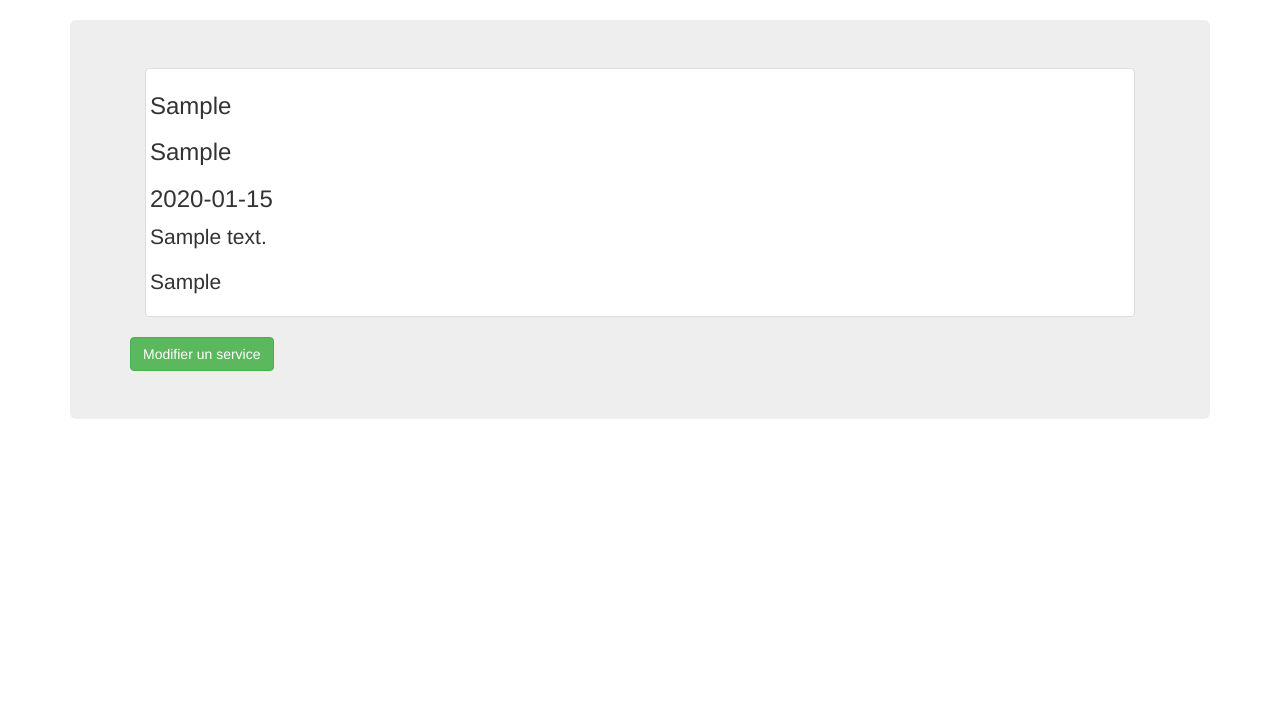
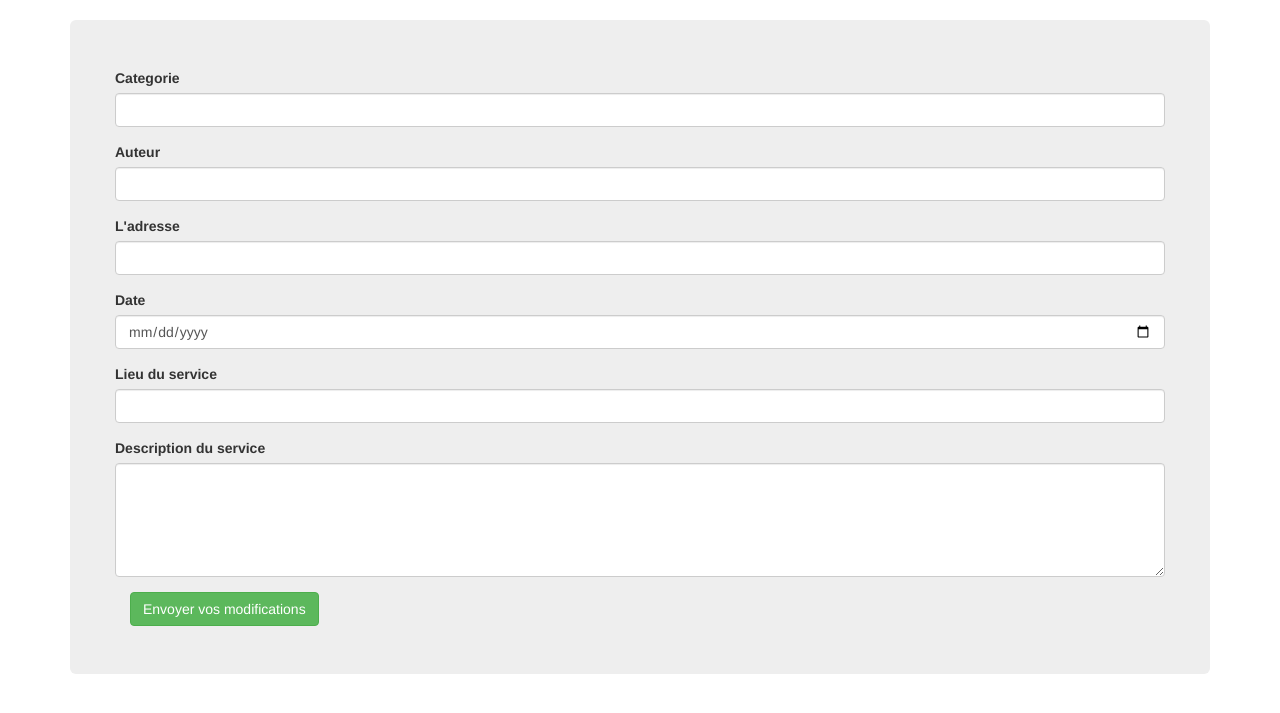
Before and after one commit to michelmassamiri/Simple-web-app, a PHP site: page /projettechnotmpp/site/controller/services.php?service_id=1 in a window 1280 px wide. Shown: the part 52-765 px from the top of the page. Run offline with PHP 8.4, Linux system fonts and the light colour scheme; the visitor is signed in with stand-in values (Sample User, id 1); tables that the repository leaves empty hold one stand-in row (values such as "Sample post").

Commit message:
Corriger l'erreur de l'id et la modification marche

```diff
--- a/site/controller/ModifierService.php
+++ b/site/controller/ModifierService.php
@@ -1,13 +1,14 @@
 <?php
+session_start();
+//TODO : Securiser l'echange service id.
 
-//TODO : La mise joure du service ne marche pas encore a cause de la reccuperation de l'ID.
+/* Call the view in order to do the modifications */
+if(empty($_POST)){
+    require ('../view/update_service.php');
+}
 
-if(isset($_POST["service_id"])) {
-    /* Get the Service Id */
-    $id = $_POST["service_id"];
-    require ('../view/update_service.php');
-
-    echo $id;
+/* The view  have sent back the controller the user modifications */
+else {
     /* Build the data array for the model */
     $Post_array = array(
         'categorie' => $_POST["categorie"],
@@ -30,11 +31,13 @@ if(isset($_POST["service_id"])) {
 
     /* Call the model */
     require ('../model/services.php');
-    $result = update_service($data, $id);
+    $result = update_service($data, $_SESSION["service_id"]);
 
     if($result) {
         header("location:../controller/services.php");
     }
+
 }
 
+
 ?>
--- a/site/controller/services.php
+++ b/site/controller/services.php
@@ -2,13 +2,25 @@
 
 session_start();
 
-//Call the model
-require('../model/services.php');
+/* Check if the admin want to edit a service so the update contraller will take the charge */
+if(isset($_GET["service_id"])) {
+    /* Get the Service Id */
+    $id = $_GET["service_id"];
+    $_SESSION["service_id"] = $id;
+    require ('ModifierService.php');
+}
 
-//Get the services from the data base via the model
-$services = get_services();
+/* No modifications demanded */
+else {
+    /* Call the model */
+    require('../model/services.php');
 
-//Show the services via the view
-require('../view/listServices.php');
+    /* Get the services from the data base via the model */
+    $services = get_services();
+
+    /* Show the services via the view */
+    require('../view/listServices.php');
+}
+
 
 ?>
--- a/site/view/listServices.php
+++ b/site/view/listServices.php
@@ -42,10 +42,8 @@
 
                         if($_SESSION['droit']) {
                             ?>
-                            <form date-toggle="date-validator" class="form-horizontal" action="../controller/ModifierService.php" method="POST">
-                                <input type="hidden" name="service_id" value= <?php $id ?>/>
-                                <button type="submit" class="btn btn-success">Modifier un service</button>
-                            </form>
+                            <?php $link = "../controller/services.php?service_id=" . urlencode($id); ?>
+                            <a href="<?php echo htmlspecialchars($link); ?>" class="btn btn-info" role="button">Modifier un Service</a>
                             <?php
 
                         }
```
